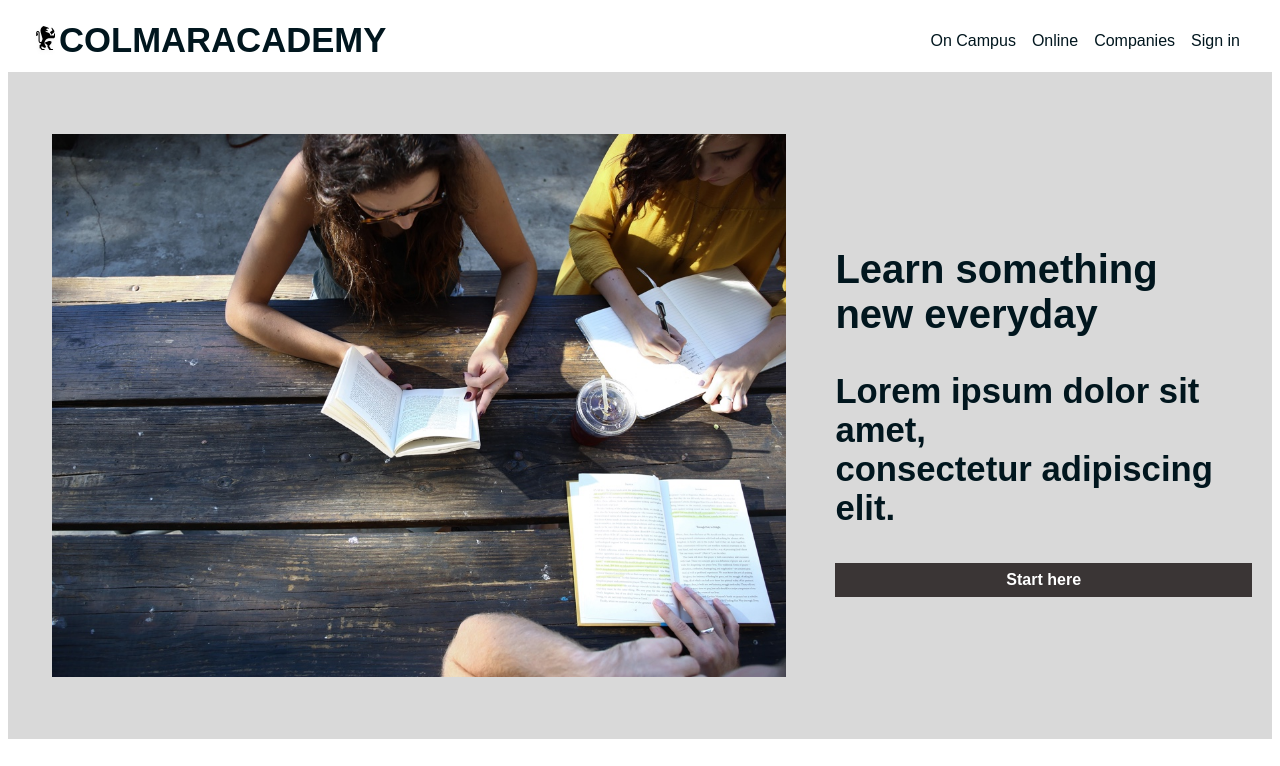
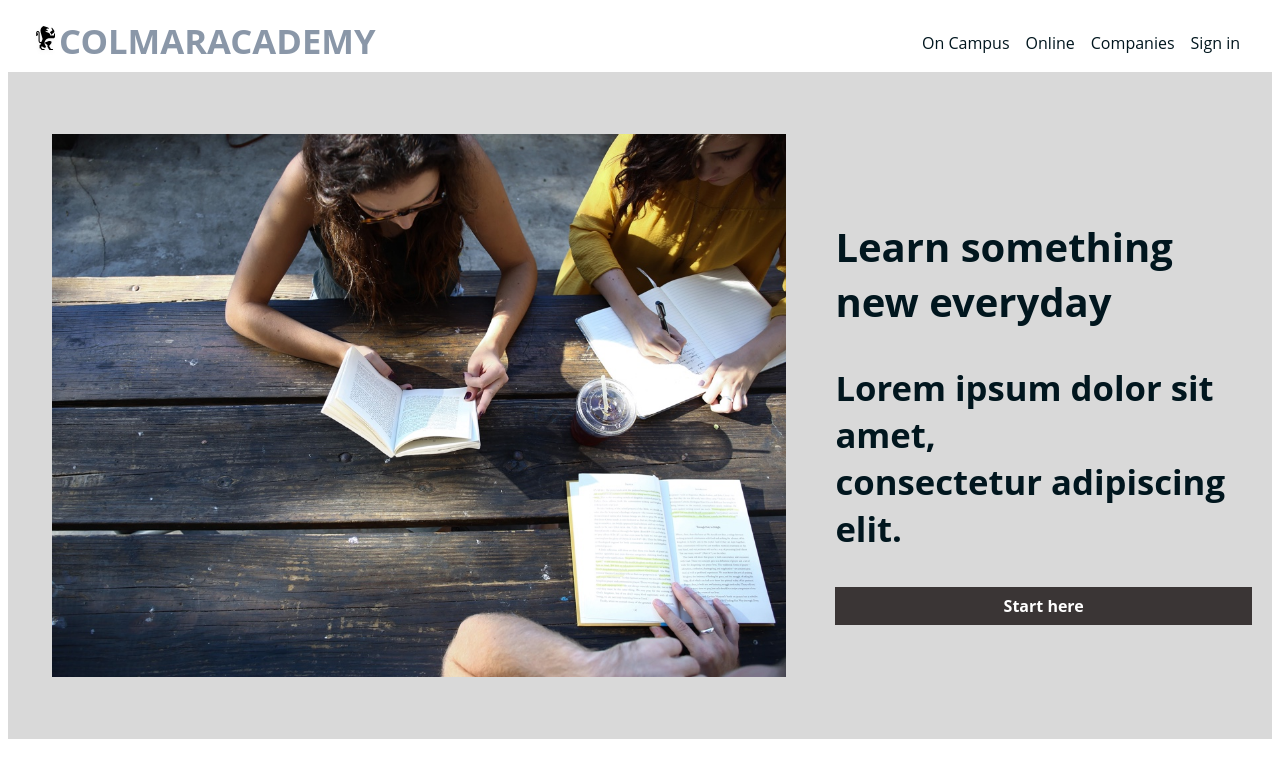
Before and after one commit to Marcelchia/WorkAssignment2, a plain HTML site: page index.html in a window 1280 px wide. Shown: the top 766 px of the page. Drawn offline with Linux system fonts and the light colour scheme.

Commit message:
Update style.css

```diff
--- a/style.css
+++ b/style.css
@@ -1,3 +1,5 @@
+
+
 
 
 /*
@@ -7,9 +9,9 @@ apply box-sizing as border-box
 */
 
 body {
-    font-family: Arial, Helvetica, sans-serif;
-    color:#01161E;
+     font-family: Open Sans, sans-serif;
     box-sizing: border-box;
+    color: #515151
 }
 
 /*
@@ -34,7 +36,7 @@ header {
     margin-right:24px;
     padding-top:16px;
     padding-bottom:16px;
-    color:#01161E;
+    color:#8A97A8;
 }
 
 .logo {
@@ -66,6 +68,9 @@ remove underline from the link
 
 
 /* section 1
+bg color = mistyrose
+image - width = 60%
+padding - top & bottom = 30px, left & right = 20px
 */
 .section1 {
     display: flex;
@@ -78,7 +83,10 @@ remove underline from the link
     padding:32px 24px 32px 24px;
 }
 
-
+/* section 1 content
+left padding = 25px
+align the text to center
+*/
 .section1-content {
     padding-left: 25px;
     align-self: center;
@@ -102,8 +110,7 @@ remove underline from the link
     background-color: darkgreen;
 }
 
-/* section 2
-*/
+
 .section2 {
     display: flex;
     background-color: white;
@@ -122,6 +129,11 @@ remove underline from the link
 }
 
 
+
+/* section 1 content
+left padding = 25px
+align the text to center
+*/
 .section2-content {
 		display:flex;
     padding-left: 25px;
@@ -168,8 +180,7 @@ remove underline from the link
 	padding:16px;
 	width:35%;
 }
-/* section 3
-*/
+
 .section3 {
 
 background-color:#d9d9d9;
@@ -206,8 +217,6 @@ padding-bottom:32px;
 padding-left:16px;
 }
 
-/* section 4
-*/
 .section4 {
 	display:flex;
 	margin-bottom:32px;
@@ -229,6 +238,7 @@ padding-left:16px;
 
 
 .s4-rightContent {
+    background-color: white;
     padding: 30px 20px;
 }
 
@@ -237,8 +247,6 @@ video {
 	margin-top:0px;
 }
 
-/* footer
-*/
 
 footer {
 margin-top:32px;
@@ -246,6 +254,7 @@ padding-top:16px;
 padding-left:24px;
 
 }
+
 
 
 
@@ -279,26 +288,23 @@ padding-left:24px;
         height:64px;
     }
 
-
-    /* section 1
-*/
     .section1 {
         flex-direction: column;
     }
+
     .section1 > img {
         width: 100%;
-        padding:0px;
     }
-    /* section 2
-*/
 
     	.s2-leftContent{
 				display:none;
 		}
+
 		.s2-rightContent{
 				width:100%;
 				flex-direction:column;
 		}
+
 		.s2-box{
 			flex-direction:column;
 		}
@@ -324,8 +330,7 @@ padding-left:24px;
 		}
 
 
-    /* section 3
-*/
+
 		.course-container{
 			flex-direction:column;
 			width:100%;
@@ -344,9 +349,6 @@ padding-left:24px;
 				flex-direction: column;
 		}
 
-    /* section 4
-*/
-
 		.section4{
 			width:100%;
 		}
@@ -356,7 +358,6 @@ padding-left:24px;
 				width:100%;
 				padding:0px;
 				margin:0px;
-				align-items: center;
 		}
 
 		.s4-rightContent {
```
